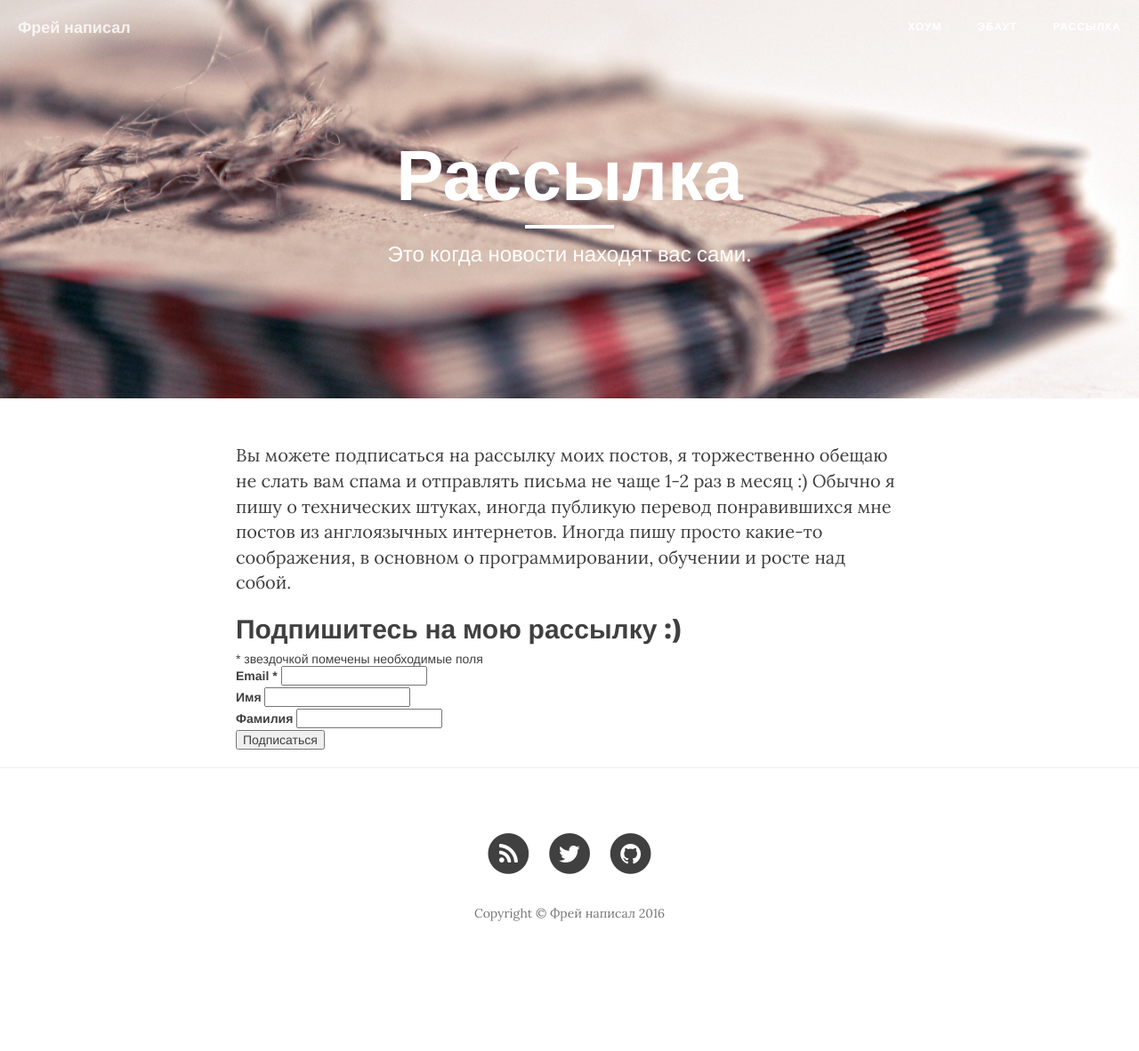
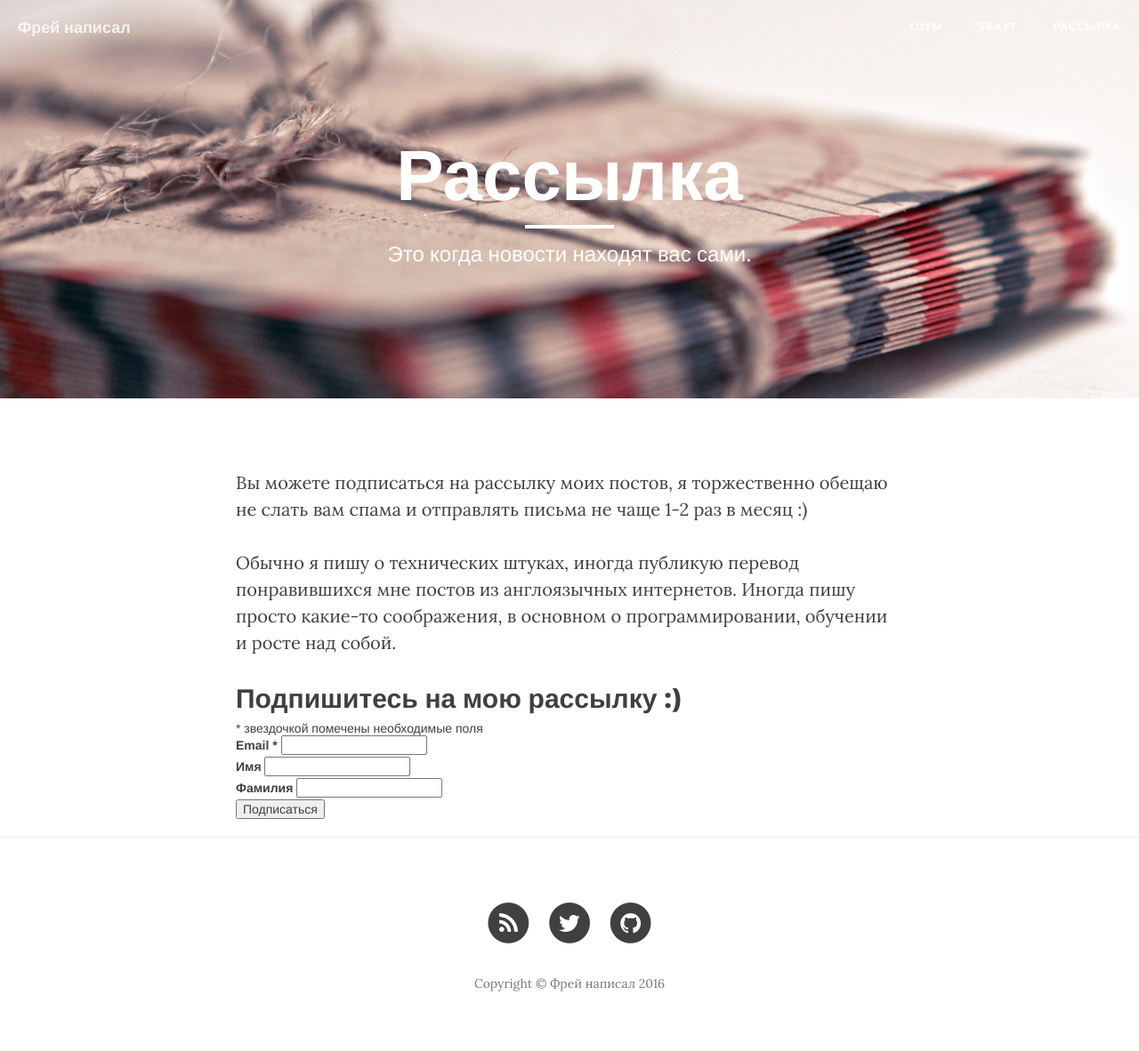
Before and after one commit to Freika/freika.github.io, a Jekyll site: the page built from newsletter.html, in a window 1280 px wide. Shown: the whole page at 89% size. Built offline with Jekyll 4.4.1, drawn with Linux system fonts in a browser that asks for light colours; nearby versions of some CDN libraries; Markdown is read by kramdown in place of the engine named in the settings; comment, search, counter and statistics services are not loaded; before the commit the page ends 1103 px from its top, so only the background shows below that.

```diff
--- a/newsletter.html
+++ b/newsletter.html
@@ -5,10 +5,9 @@ description: "Это когда новости находят вас сами."
 header-img: "img/envelopes-bg.jpg"
 ---
 
-Вы можете подписаться на рассылку моих постов, я торжественно обещаю не слать вам спама и отправлять письма не чаще 1-2 раз в месяц :)
-
-Обычно я пишу о технических штуках, иногда публикую перевод понравившихся мне постов из англоязычных интернетов. Иногда пишу просто какие-то соображения, в основном о программировании, обучении и росте над собой.
-
+<p>Вы можете подписаться на рассылку моих постов, я торжественно обещаю не слать вам спама и отправлять письма не чаще 1-2 раз в месяц :)</p>
+<p>Обычно я пишу о технических штуках, иногда публикую перевод понравившихся мне постов из англоязычных интернетов. Иногда пишу просто какие-то соображения, в основном о программировании, обучении и росте над собой.
+</p>
 <!-- Begin MailChimp Signup Form -->
 <link href="//cdn-images.mailchimp.com/embedcode/classic-081711.css" rel="stylesheet" type="text/css">
 <style type="text/css">
```
